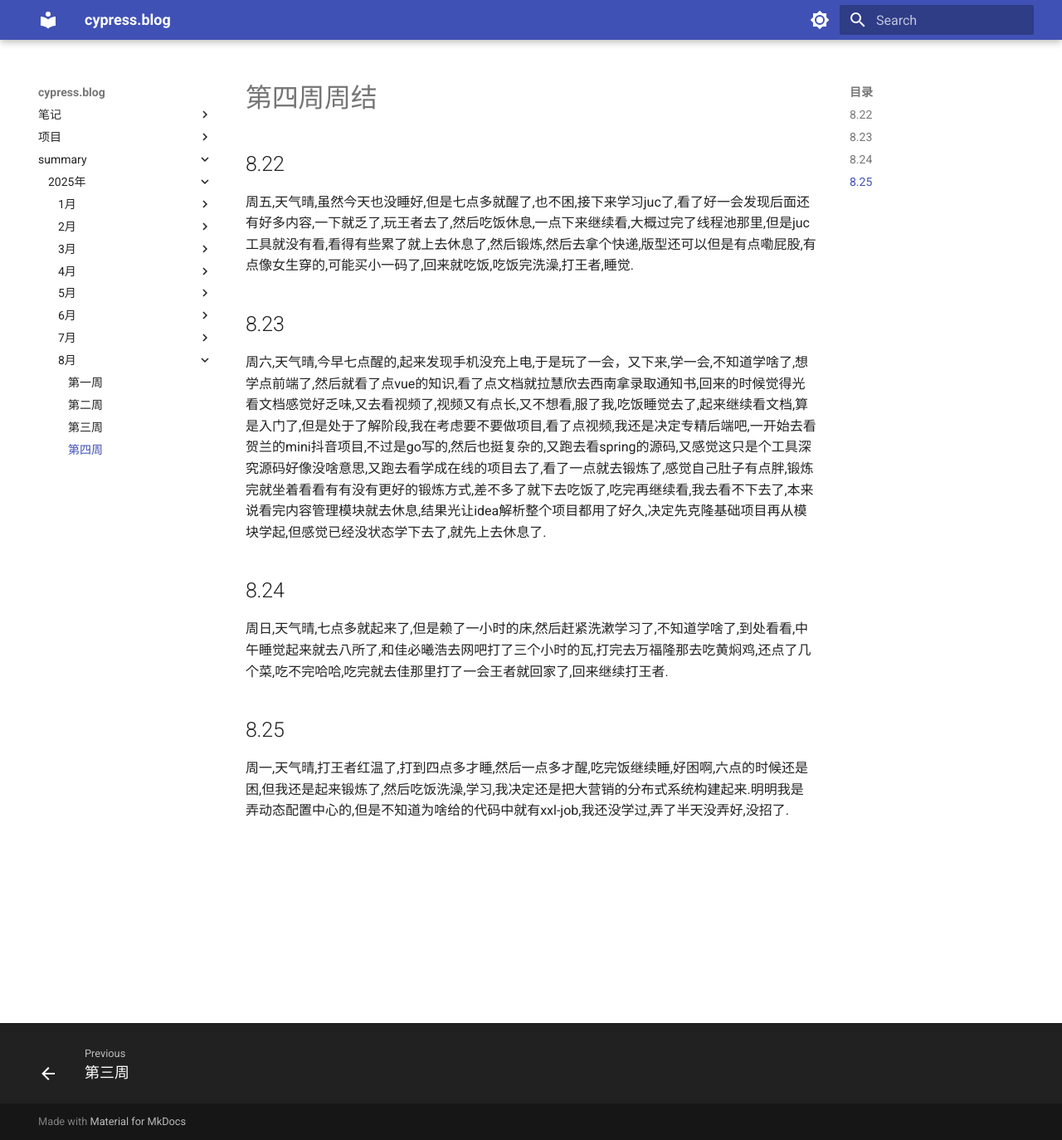
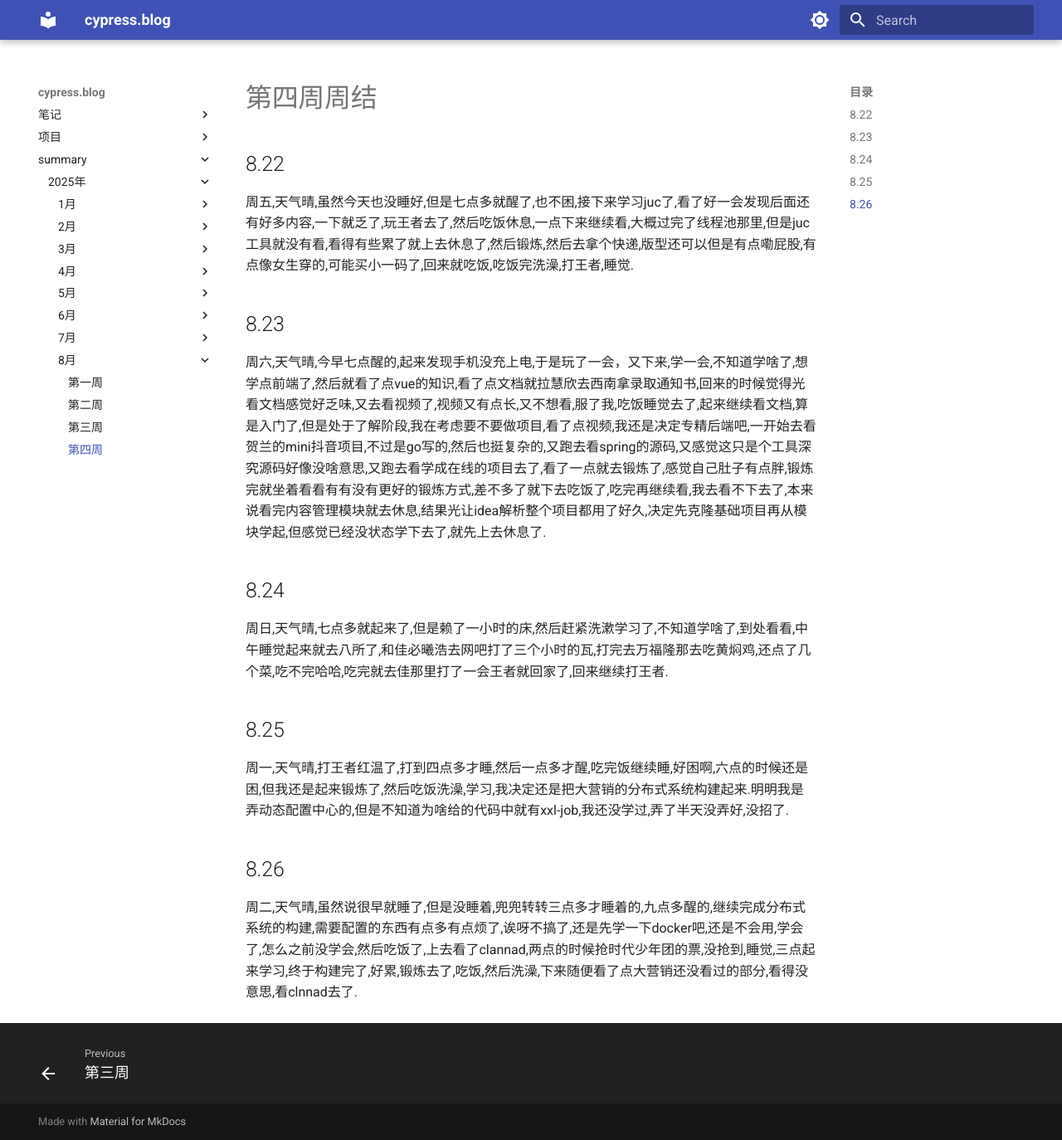
Before and after one commit to cyprer/blog0, an MkDocs documentation site: the page built from docs/summary/25year/8month/4week.md, in a window 1280 px wide and 1374 px high. Shown: the whole window at 83% size. Built offline with MkDocs 1.6.1 and Material for MkDocs 9.7.7, drawn with Linux system fonts in a browser that asks for light colours.

Commit message:
docs: 更新25年8月第4周周报内容
添加8月26日的日记内容，记录当天的活动和学习情况

```diff
--- a/docs/summary/25year/8month/4week.md
+++ b/docs/summary/25year/8month/4week.md
@@ -8,3 +8,5 @@
   周日,天气晴,七点多就起来了,但是赖了一小时的床,然后赶紧洗漱学习了,不知道学啥了,到处看看,中午睡觉起来就去八所了,和佳必曦浩去网吧打了三个小时的瓦,打完去万福隆那去吃黄焖鸡,还点了几个菜,吃不完哈哈,吃完就去佳那里打了一会王者就回家了,回来继续打王者.
 ## 8.25
   周一,天气晴,打王者红温了,打到四点多才睡,然后一点多才醒,吃完饭继续睡,好困啊,六点的时候还是困,但我还是起来锻炼了,然后吃饭洗澡,学习,我决定还是把大营销的分布式系统构建起来.明明我是弄动态配置中心的,但是不知道为啥给的代码中就有xxl-job,我还没学过,弄了半天没弄好,没招了.
+## 8.26
+  周二,天气晴,虽然说很早就睡了,但是没睡着,兜兜转转三点多才睡着的,九点多醒的,继续完成分布式系统的构建,需要配置的东西有点多有点烦了,诶呀不搞了,还是先学一下docker吧,还是不会用,学会了,怎么之前没学会,然后吃饭了,上去看了clannad,两点的时候抢时代少年团的票,没抢到,睡觉,三点起来学习,终于构建完了,好累,锻炼去了,吃饭,然后洗澡,下来随便看了点大营销还没看过的部分,看得没意思,看clnnad去了.
```
